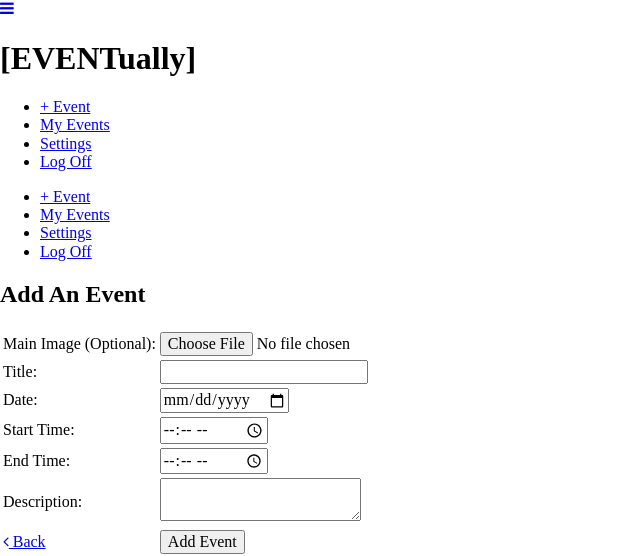
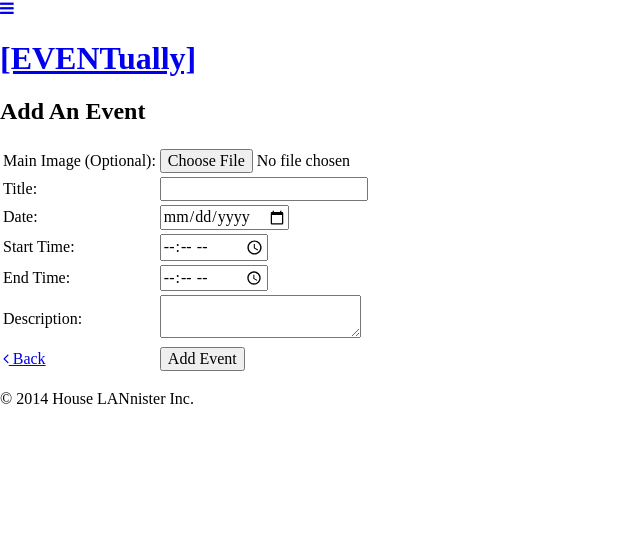
Before and after one commit to Checkroth/EVENTually, a Django app: template eventually/templates/events/create_eventUPDATED.html in a window 1280 px wide. Shown: the top 556 px of the page, without its empty margins (0-640 px from the left). Run offline with Django 3.2, Linux system fonts and the light colour scheme; the template is opened without the code that fills it, so the values that code supplies are empty; some libraries are stand-ins or nearby versions.

Commit message:
added some django code

```diff
--- a/eventually/templates/events/create_eventUPDATED.html
+++ b/eventually/templates/events/create_eventUPDATED.html
@@ -1,77 +1,12 @@
-<!DOCTYPE html>
-<!--[if lt IE 7 ]><html class="ie ie6" lang="en"> <![endif]-->
-<!--[if IE 7 ]><html class="ie ie7" lang="en"> <![endif]-->
-<!--[if IE 8 ]><html class="ie ie8" lang="en"> <![endif]-->
-<!--[if (gte IE 9)|!(IE)]><!--><html lang="en"><!--<![endif]-->
+{% extends "base.html" %}
 
-<head>
-    <!-- METADATA -->
-    <meta charset="utf-8">
-    <meta name="viewport" content="width=device-width, initial-scale=1, maximum-scale=1">
-    <meta name="description" content="">
-    <meta name="keywords" content="">
+{% block sidrNav %}
+{% endblock %}
 
-    <!-- PAGE TITLE -->
-    <title>[EVENTually]</title>
+{% block mainNav %}
+{% endblock %}
 
-    <!-- STYLESHEETS -->
-    <link href="http://maxcdn.bootstrapcdn.com/font-awesome/4.1.0/css/font-awesome.min.css" rel="stylesheet">
-    <link href="css/normalize.css" rel="stylesheet">
-    <link href="css/skeleton.css" rel="stylesheet">
-    <link href="css/typography.css" rel="stylesheet">
-    <link href="http://cdnjs.cloudflare.com/ajax/libs/fullcalendar/2.2.0/fullcalendar.min.css" rel="stylesheet">
-    <link href="http://cdnjs.cloudflare.com/ajax/libs/fullcalendar/2.2.0/fullcalendar.print.css" rel="stylesheet">
-    <link href="css/jquery.simplyscroll.css" media="all" rel="stylesheet">
-    <link href="css/jquery.sidr.dark.css" type="text/css" media="screen" rel="stylesheet"/>
-    <link href="css/override.css"  rel="stylesheet">
-
-    <!-- JAVASCRIPTS -->
-    <script src="http://ajax.googleapis.com/ajax/libs/jquery/2.1.1/jquery.min.js"></script>
-    <script src="http://cdnjs.cloudflare.com/ajax/libs/moment.js/2.8.3/moment.min.js"></script>
-    <script src="http://cdnjs.cloudflare.com/ajax/libs/fullcalendar/2.2.0/fullcalendar.min.js"></script>
-    <script src="js/jquery.simplyscroll.min.js"></script>
-    <script src="js/jquery.sidr.min.js"></script>
-    <script src="js/bucket.js"></script>
-</head>
-
-<body>
-    <!-- TOP BAR -->
-    <section id="topBar">
-        <div class="container">
-            <header>
-                <div id="logo" class="four columns alpha">
-                    <div class="sidrToggle">
-                        <a id="sidr-menu" href="#sidr"><i class="fa fa-bars"></i></a>
-                    </div>
-                    <h1>[EVENTually]</h1>
-                </div>
-                <div class="twelve columns omega">
-                    <div id="sidr">
-                        <nav>
-                            <ul>
-                                <li><a href="#">+ Event</a></li>
-                                <li><a href="#">My Events</a></li>
-                                <li><a href="#">Settings</a></li>
-                                <li><a href="#">Log Off</a></li>
-                            </ul>
-                        </nav>
-                    </div>
-                    <div class="mainNav">
-                        <nav>
-                            <ul>
-                                <li><a href="#">+ Event</a></li>
-                                <li><a href="#">My Events</a></li>
-                                <li><a href="#">Settings</a></li>
-                                <li><a href="#">Log Off</a></li>
-                            </ul>
-                        </nav>
-                    </div>
-                </div>
-            </header>
-        </div>
-    </section>
-
-    <!-- MAIN CONTENT -->
+{% block main %}
     <main>
         <div class="container">
             <h2 class="welcome">Add An Event</h2>
@@ -111,17 +46,4 @@
             </section>
         </div>
     </main>
-
-    <!-- PADDING ABOVE FOOTER -->
-    <div class="padding"></div>
-
-    <!-- FOOTER -->
-    <footer>
-        <div class="container">
-            <p>&copy; 2014 House LANnister Inc.</p>
-        </div>
-    </footer>
-
-</body>
-
-</html>
+{% endblock %}
```
